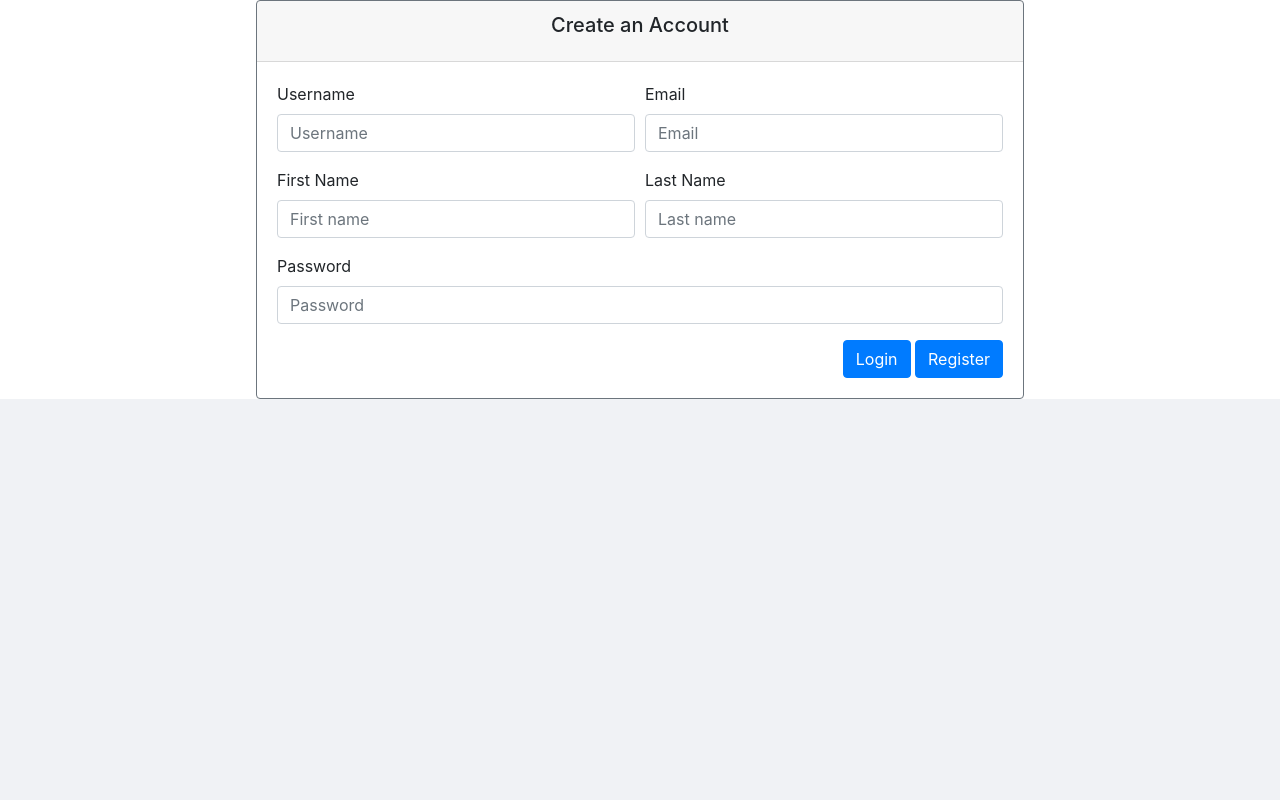
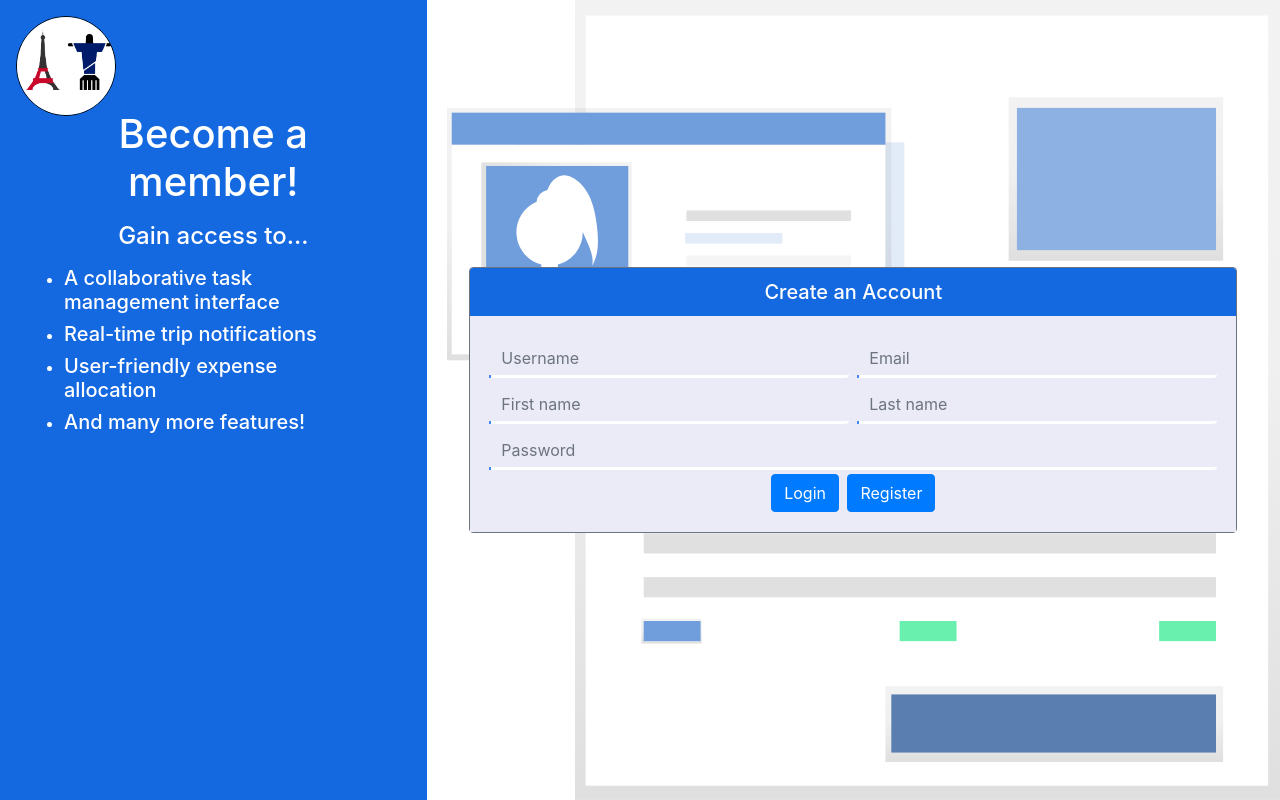
Before and after one commit to declansullivan/friendtrip, a React (Create React App) app in the folder client/: page /signup in a window 1280 px wide. Built offline with nearby package versions, Linux system fonts and the light colour scheme.

Commit message:
Added signup page animations and styling

```diff
--- /dev/null
+++ b/client/src/components/account/CreateAccount.css
@@ -0,0 +1,51 @@
+.signup-content {
+    margin-top: -30vh;
+    margin-left: 5vw;
+    margin-right: 5vw;
+  }
+
+  .signup-right {
+    display: flex;
+    justify-content: center;
+    align-items: center;
+    background-image: url("../../Media//signupImage.svg");
+    background-repeat: no-repeat;
+    background-size: contain;
+    background-position: right top;
+  }
+  .border {
+    border: 1px solid #4385f4 !important;
+    background-color: #4385f4 !important;
+  }
+  .signup-input {
+    border: none;
+    border-bottom: 3px solid #FFFFFF;
+    background-color:#ebeaf7;
+  }
+  .signup-input ~ .border {
+    position: absolute;
+    bottom: 0;
+    left: 0;
+    width: 0;
+    height: 3px;
+
+  }
+  .signup-input:focus ~ .border {
+    width: 100%;
+    transition: 0.5s;
+    background-color: #ebeaf7;
+  }
+  .signup-input:focus {
+    box-shadow: inset 0 -1px 0 #ddd;
+    background-color: #ceddfa;
+  }
+  .signup-header {
+    background-color: #1569e0;
+    color: white;
+  }
+  .signup-body {
+    background-color: #ebeaf7;
+  }
+  .centerbuttons {
+    text-align: center;
+  }
--- a/client/src/components/account/CreateAccount.js
+++ b/client/src/components/account/CreateAccount.js
@@ -1,13 +1,15 @@
 import React, { Component } from "react";
-import { Form, Button, Col, Card } from "react-bootstrap";
-import { Link } from 'react-router-dom';
-
+import { Form, Button, Container, Row, Col, Card } from "react-bootstrap";
+import { Link } from "react-router-dom";
+import "./CreateAccount.css";
+import Fade from "react-reveal/Fade";
+import friendtripLogo from "../../Media/friendtripLogo.svg";
 class CreateAccount extends Component {
   constructor(props) {
     super(props);
   }
 
-    createAccount = event => {
+  createAccount = (event) => {
     event.preventDefault();
 
     const { username, email, first, last, password } = event.target.elements;
@@ -16,17 +18,18 @@ class CreateAccount extends Component {
       email: email.value,
       first: first.value,
       last: last.value,
-            password: password.value
-        }
+      password: password.value,
+    };
 
-        fetch('http://localhost:9000/signup', {
-            method: 'PUT',
+    fetch("http://localhost:9000/signup", {
+      method: "PUT",
       headers: {
-                'Content-Type': 'application/json',
+        "Content-Type": "application/json",
       },
-            body: JSON.stringify(data)
-        }).then(res => res.json())
-            .then(res => {
+      body: JSON.stringify(data),
+    })
+      .then((res) => res.json())
+      .then((res) => {
         if (res.code === "auth/email-already-in-use") {
           alert("This email is already in use.");
         }
@@ -34,60 +37,152 @@ class CreateAccount extends Component {
           alert("Your password is too weak.");
         }
       });
-    }
+  };
 
   render() {
     return (
-            <div className="centerdiv">
-                <Card border="secondary" style={{ "width": "48rem", "marginLeft": "auto", "marginRight": "auto" }}>
-                    <Card.Header>
-                        <Card.Title style={{ "textAlign": "center" }}>Create an Account</Card.Title>
+      <Container fluid className="vh-100">
+        <Row className="h-100">
+          <Col xs={4} className="p-0">
+            <div className="landing-left">
+              <img
+                src={friendtripLogo}
+                width="100"
+                height="100"
+                className="d-inline-block align-top mr-2 rounded-circle landingLogo"
+                alt="friendTrip logo"
+                id="friendtripLogo"
+              />
+              <div className="signup-content">
+                <h1> Become a member!</h1>
+                <h4 className="mt-3">Gain access to...</h4>
+                <ul className="mt-3 align-center text-left">
+                  <li>
+                    <h5> A collaborative task management interface </h5>
+                  </li>
+                  <li>
+                    <h5> Real-time trip notifications </h5>
+                  </li>
+                  <li>
+                    <h5> User-friendly expense allocation </h5>
+                  </li>
+                  <li>
+                    <h5> And many more features! </h5>
+                  </li>
+                </ul>
+              </div>
+            </div>
+          </Col>
+          <Col xs={8} className="p-0 signup-right">
+              <Fade>
+            <Card
+              border="secondary"
+              style={{
+                width: "48rem",
+                marginLeft: "auto",
+                marginRight: "auto",
+              }}
+            >
+              <Card.Header className="border-0 signup-header">
+                <Card.Title style={{ textAlign: "center", margin: "0px" }}>
+                  Create an Account
+                </Card.Title>
               </Card.Header>
-                    <Card.Body>
+              <Card.Body className="signup-body">
                 <Form onSubmit={this.createAccount}>
                   <Form.Row>
-                                <Form.Group as={Col} controlId="formGridUsername">
-                                    <Form.Label>Username</Form.Label>
-                                    <Form.Control name="username" type="username" placeholder="Username" />
+                    <Form.Group
+                      as={Col}
+                      className="p-0 m-1"
+                      controlId="formGridUsername"
+                    >
+                      <Form.Control
+                        name="username"
+                        type="username"
+                        placeholder="Username"
+                        className="signup-input"
+                      />
+                      <span class="border"></span>
                     </Form.Group>
 
-                                <Form.Group as={Col} controlId="formGridEmail">
-                                    <Form.Label>Email</Form.Label>
-                                    <Form.Control name="email" type="email" placeholder="Email" />
+                    <Form.Group
+                      as={Col}
+                      className="p-0 m-1"
+                      controlId="formGridEmail"
+                    >
+                      <Form.Control
+                        name="email"
+                        type="email"
+                        placeholder="Email"
+                        className="signup-input"
+                      />
+                      <span class="border"></span>
                     </Form.Group>
                   </Form.Row>
 
                   <Form.Row>
-                                <Form.Group as={Col} controlId="formGridFirst">
-                                    <Form.Label>First Name</Form.Label>
-                                    <Form.Control name="first" type="first" placeholder="First name" />
+                    <Form.Group
+                      as={Col}
+                      className="p-0 m-1"
+                      controlId="formGridFirst"
+                    >
+                      <Form.Control
+                        name="first"
+                        type="first"
+                        placeholder="First name"
+                        className="signup-input"
+                      />
+                      <span class="border"></span>
                     </Form.Group>
 
-                                <Form.Group as={Col} controlId="formGridLast">
-                                    <Form.Label>Last Name</Form.Label>
-                                    <Form.Control name="last" type="last" placeholder="Last name" />
+                    <Form.Group
+                      as={Col}
+                      className="p-0 m-1"
+                      controlId="formGridLast"
+                    >
+                      <Form.Control
+                        name="last"
+                        type="last"
+                        placeholder="Last name"
+                        className="signup-input"
+                      />
+                      <span class="border"></span>
                     </Form.Group>
                   </Form.Row>
 
                   <Form.Row>
-                                <Form.Group as={Col} controlId="formGridPassword">
-                                    <Form.Label>Password</Form.Label>
-                                    <Form.Control name="password" type="password" placeholder="Password" />
+                    <Form.Group
+                      as={Col}
+                      className="p-0 m-1"
+                      controlId="formGridPassword"
+                    >
+                      <Form.Control
+                        name="password"
+                        type="password"
+                        placeholder="Password"
+                        className="signup-input"
+                      />
+                      <span class="border"></span>
                     </Form.Group>
                   </Form.Row>
 
-                            <div style={{ "textAlign": "right" }}>
+                  <div className="centerbuttons">
                     <Link to="/">
                       <Button variant="primary" type="submit">
                         Login
-                                    </Button>{' '}
+                      </Button>{" "}
                     </Link>
-                                <Button variant="primary" type="submit">Register</Button>
+                    <Button className="ml-1" variant="primary" type="submit">
+                      Register
+                    </Button>
                   </div>
                 </Form>
               </Card.Body>
             </Card>
-            </div>
+            </Fade>
+          </Col>
+        </Row>
+      </Container>
     );
   }
 }
--- a/client/src/components/account/SignIn.css
+++ b/client/src/components/account/SignIn.css
@@ -20,7 +20,6 @@
   background-image: url("../../Media//loginImage.svg");
   background-repeat: no-repeat;
   background-size: cover;
-
 }
 .landingLogo {
   position: absolute;
@@ -40,7 +39,7 @@
 }
 .landing-email-input {
   border: none;
-  border-bottom: 1px solid #ffffff;
+  border-bottom: 3px solid #ffffff;
   background-color: #ebeaf7;
 }
 .landing-email-input ~ .border {
@@ -51,12 +50,12 @@
   height: 3px;
 }
 .landing-email-input:focus ~ .border {
-  width: 96.8%;
+  width: 100%;
   transition: 0.5s;
   background-color: #ebeaf7;
 }
 .landing-email-input:focus {
-  background-color: #ebeaf7;
+  background-color: #ceddfa;
   box-shadow: inset 0 -1px 0 #ddd;
 }
 .border {
--- a/client/src/components/account/SignIn.js
+++ b/client/src/components/account/SignIn.js
@@ -38,7 +38,6 @@ class SignIn extends Component {
 
   render() {
     return (
-      <div className="centerdiv">
         <Container fluid className="vh-100">
           <Row className="h-100">
             <Col xs={4} className="p-0">
@@ -86,7 +85,7 @@ class SignIn extends Component {
                   <Card.Body className="landing-login-body">
                     <Form onSubmit={this.signIn}>
                       <Form.Row>
-                        <Form.Group as={Col} controlId="formGridUsername">
+                        <Form.Group as={Col} className="p-0 m-1" controlId="formGridUsername">
                           <Form.Control
                             name="email"
                             type="email"
@@ -97,7 +96,7 @@ class SignIn extends Component {
                         </Form.Group>
                       </Form.Row>
                       <Form.Row>
-                        <Form.Group as={Col} controlId="formGridPassword">
+                        <Form.Group as={Col} className="p-0 m-1" controlId="formGridPassword">
                           <Form.Control
                             name="password"
                             type="password"
@@ -112,7 +111,7 @@ class SignIn extends Component {
                           Login
                         </Button>{" "}
                         <Link to="/signup">
-                          <Button variant="primary">Register</Button>
+                          <Button className="ml-1" variant="primary">Register</Button>
                         </Link>
                       </div>
                     </Form>
@@ -122,7 +121,6 @@ class SignIn extends Component {
             </Col>
           </Row>
         </Container>
-      </div>
     );
   }
 }
```
Also changed, not shown: client/src/Media/signupImage.svg (added). Lines whose indentation alone changed are shown as unchanged.
